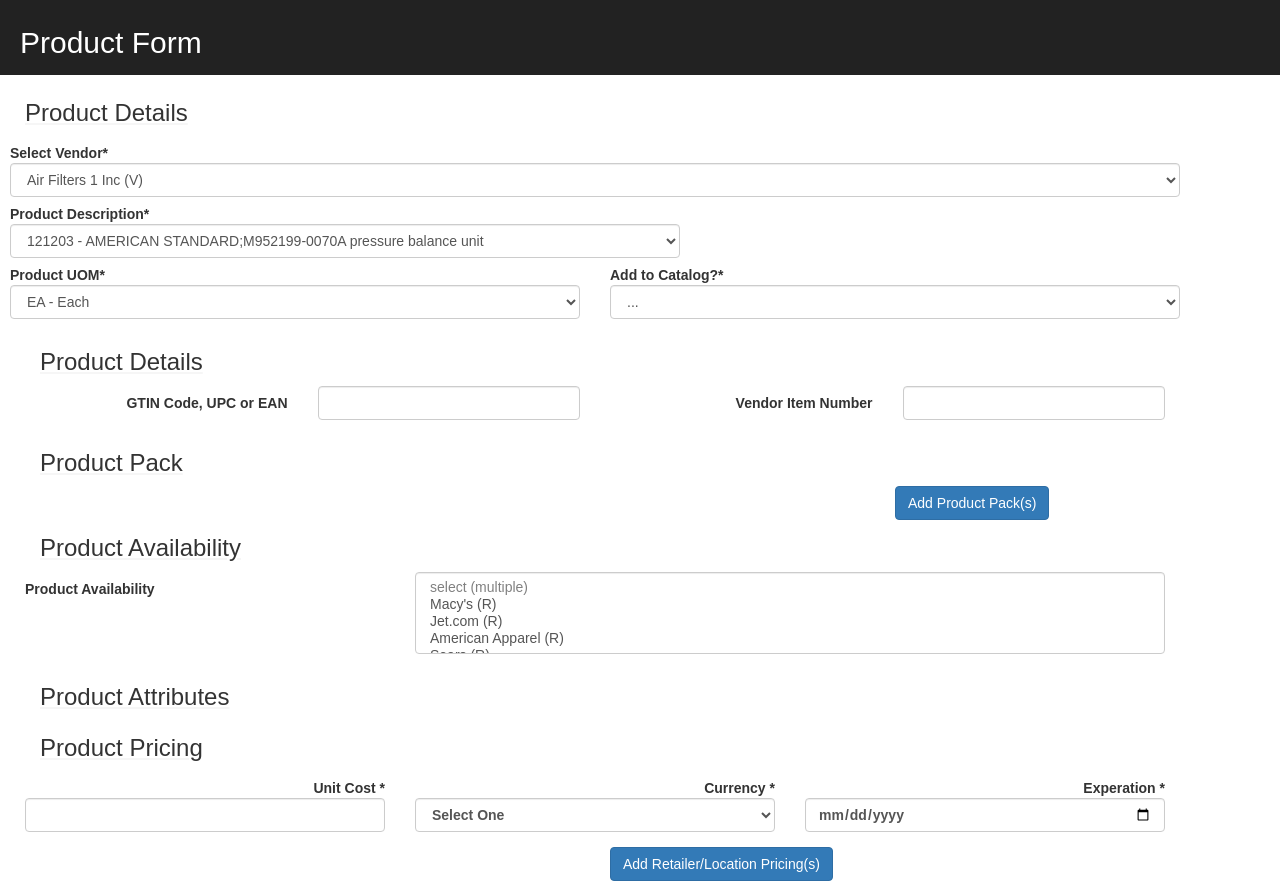
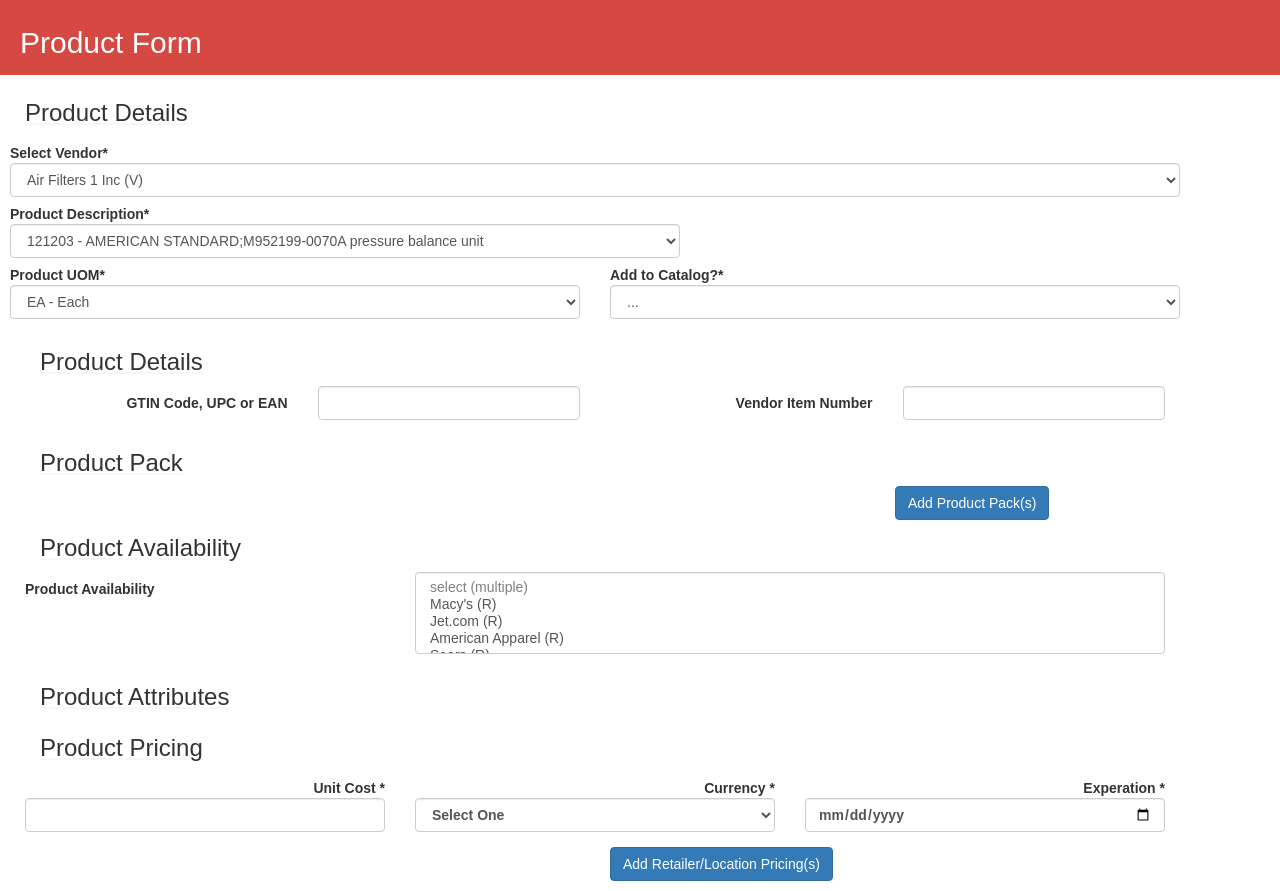
Before and after one commit to clwilkening/Spring-Systems-Challenge, a React (Create React App) app: page / in a window 1280 px wide. Built offline with nearby package versions, Linux system fonts and the light colour scheme.

Commit message:
clean code

```diff
--- a/src/App.css
+++ b/src/App.css
@@ -10,6 +10,7 @@
   padding-left: 20px;
   color: white;
   line-height: 0px;
+  background-color: #d64842;
 }
 
 .App-intro {
```
Also changed, not shown: src/App.js (+14 -2 lines).
